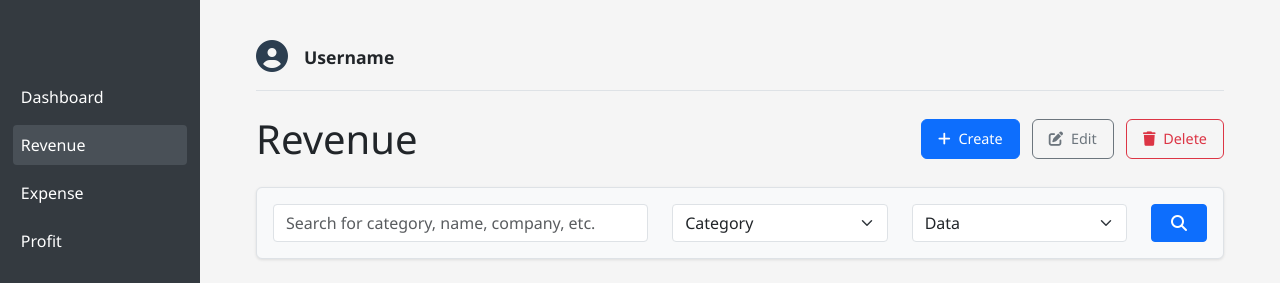
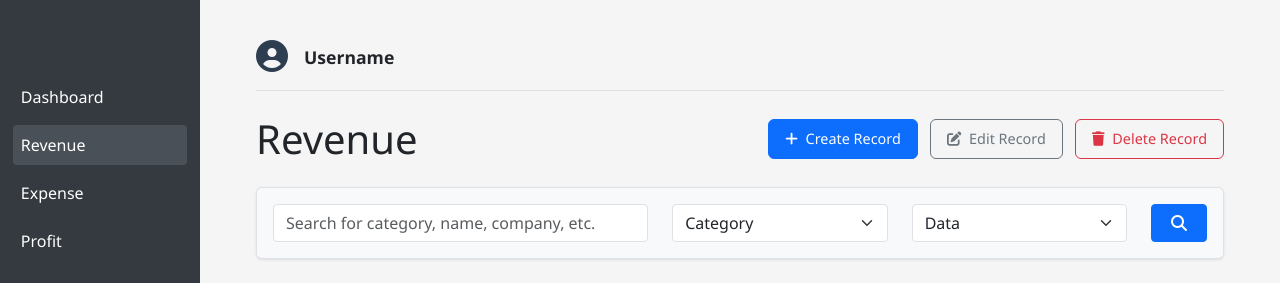
Before and after one commit to luisantoniojopia/infoman-finals-smdf-dtbs, a PHP site: page /index.php?page=revenue in a window 1280 px wide. Shown: the top 283 px of the page. Run offline with PHP 8.4, Linux system fonts and the light colour scheme; data that the repository does not hold is empty.

Commit message:
Add button details

```diff
--- a/revenue/revenue.php
+++ b/revenue/revenue.php
@@ -55,13 +55,13 @@ if (!$result) {
                 <h1 class="m-0">Revenue</h1>
                 <div class="action-buttons">
                     <button class="btn btn-primary me-2">
-                        <i class="fas fa-plus me-1"></i> Create
+                        <i class="fas fa-plus me-1"></i> Create Record
                     </button>
                     <button class="btn btn-outline-secondary me-2">
-                        <i class="fas fa-edit me-1"></i> Edit
+                        <i class="fas fa-edit me-1"></i> Edit Record
                     </button>
                     <button class="btn btn-outline-danger">
-                        <i class="fas fa-trash me-1"></i> Delete
+                        <i class="fas fa-trash me-1"></i> Delete Record
                     </button>
                 </div>
             </div>
```
